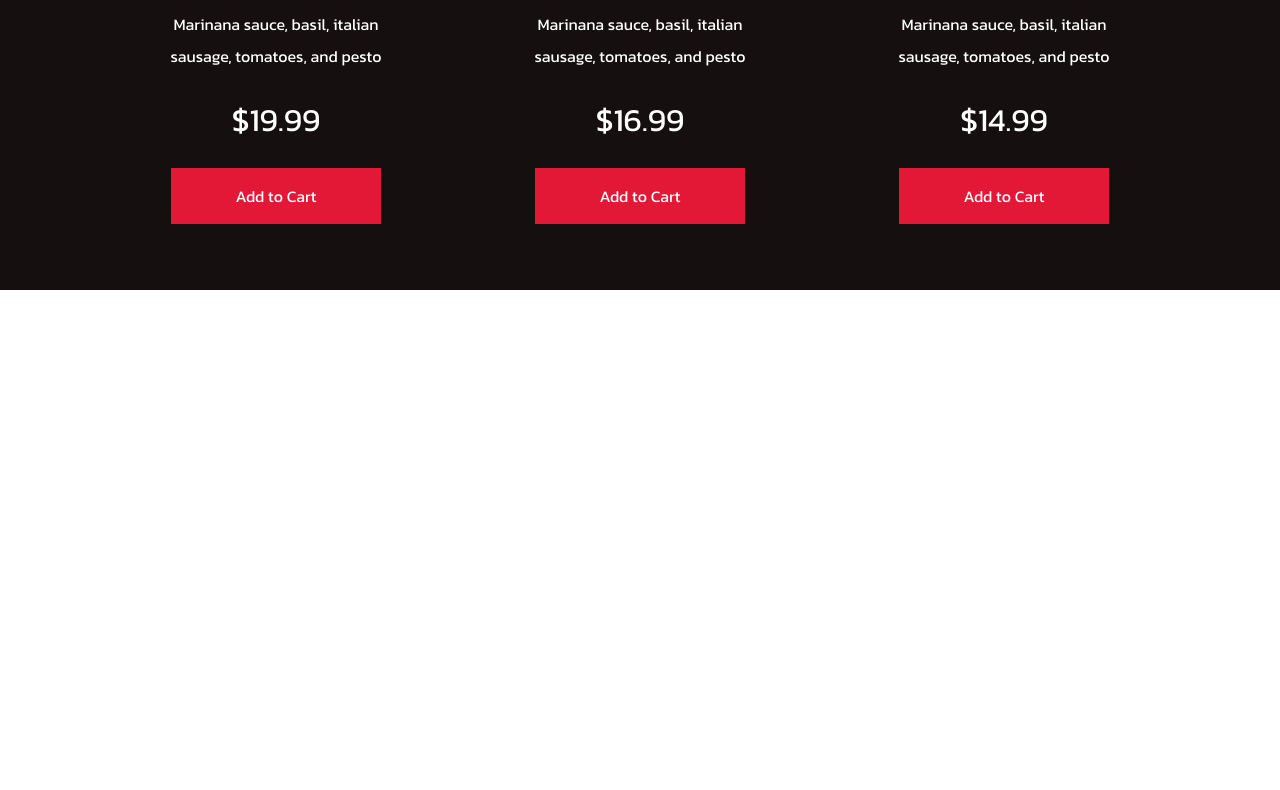
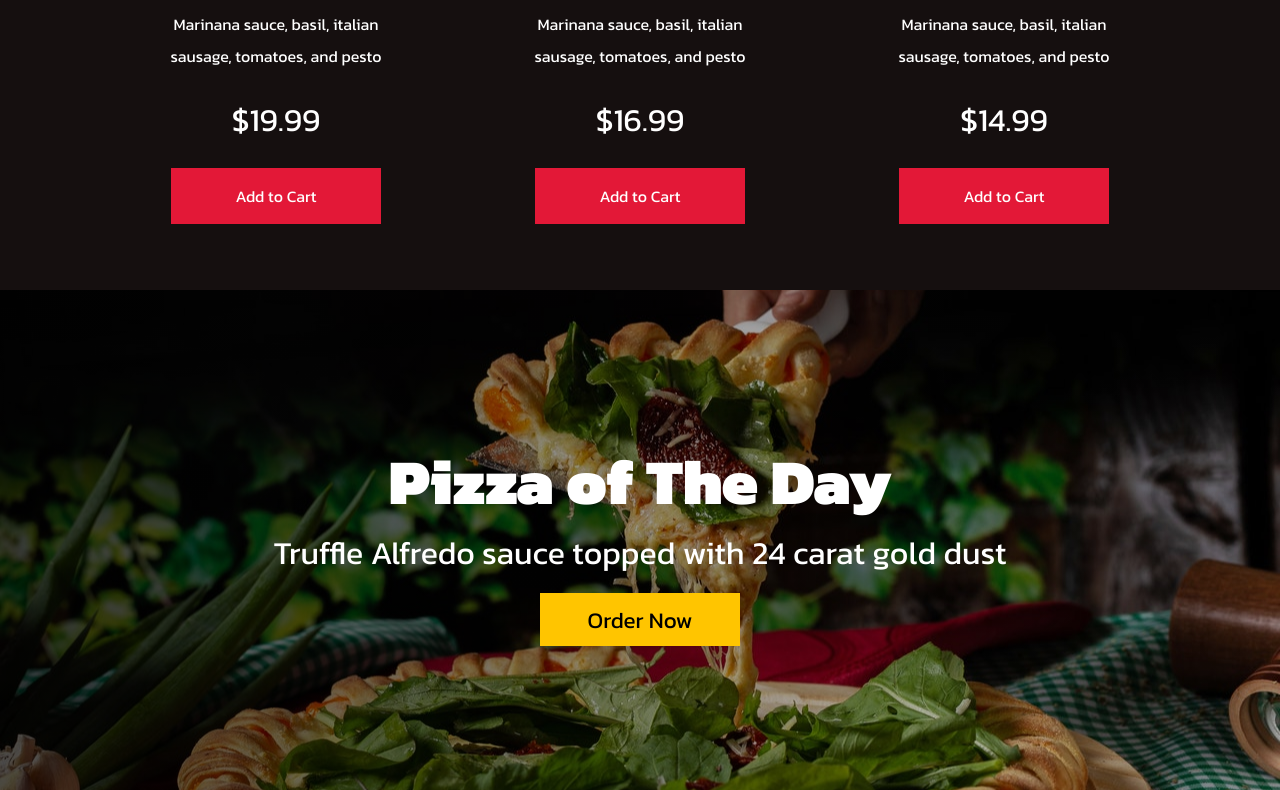
Before and after one commit to MauricioGarcia12/restaurant-theme-1, a React (Create React App) app: page / in a window 1280 px wide. Shown: the part 1310-2100 px from the top of the page. Before the commit the page ends 1600 px from the top, so only its background shows below. Built offline with nearby package versions, Linux system fonts and the light colour scheme.

Commit message:
Creando feature

```diff
--- a/src/App.js
+++ b/src/App.js
@@ -4,12 +4,14 @@
 import { Hero } from './components/Hero/Hero';
 import Products from './components/Products/Products';
 import {productData} from './components/Products/Data'
+import Feature from './components/Feature/Feature';
 function App() {
   return (
     <Router>
       <GlobalStyle/>
         <Hero/>
         <Products heading='Choose your favorite' data={productData}/>
+        <Feature/>
     </Router>
   );
 }
--- /dev/null
+++ b/src/components/Feature/Feature.jsx
@@ -0,0 +1,18 @@
+import React from 'react'
+import {
+    FeatureButton,FeatureContainer
+} from './FeatureElements'
+const Feature = () => {
+    return (
+        <FeatureContainer>
+            <h1>Pizza of The Day</h1>
+            <p>Truffle Alfredo sauce topped with 24 carat gold dust</p>
+            <FeatureButton>Order Now</FeatureButton>
+
+        </FeatureContainer>
+
+
+    )
+}
+
+export default Feature
--- /dev/null
+++ b/src/components/Feature/FeatureElements.jsx
@@ -0,0 +1,44 @@
+import styled from 'styled-components';
+import FeaturePic from '../../images/feature.jpg'
+
+export const FeatureContainer = styled.div`
+background:linear-gradient(to right,rgba(0,0,0,0.7),
+rgba(0,0,0,0.1)), url(${FeaturePic});
+height: 100vh;
+max-height:500px;
+background-position:center;
+background-size:cover;
+display:flex;
+flex-direction:column;
+justify-content:center;
+align-items:center;
+color:white;
+text-align:center;
+padding:0 1rem;
+
+
+h1{
+    font-size:clamp(3rem,5vw,5rem);
+}
+p{
+    font-size:clamp(1em,3vw,2rem);
+    margin-bottom:1rem;
+}
+`;
+
+export const FeatureButton =styled.button`
+    font-size:1.4rem;
+    padding:0.6rem 3rem;
+    border:none;
+    background:#ffc500;
+    color:#000;
+    transition:0.2s ease-out;
+
+    &:hover{
+        color:white;
+        background-color:#e31837;
+        transition:0.2s ease-out;
+        cursor:pointer;
+    }
+
+`;
```
Also changed, not shown: src/images/feature.jpg (added).
